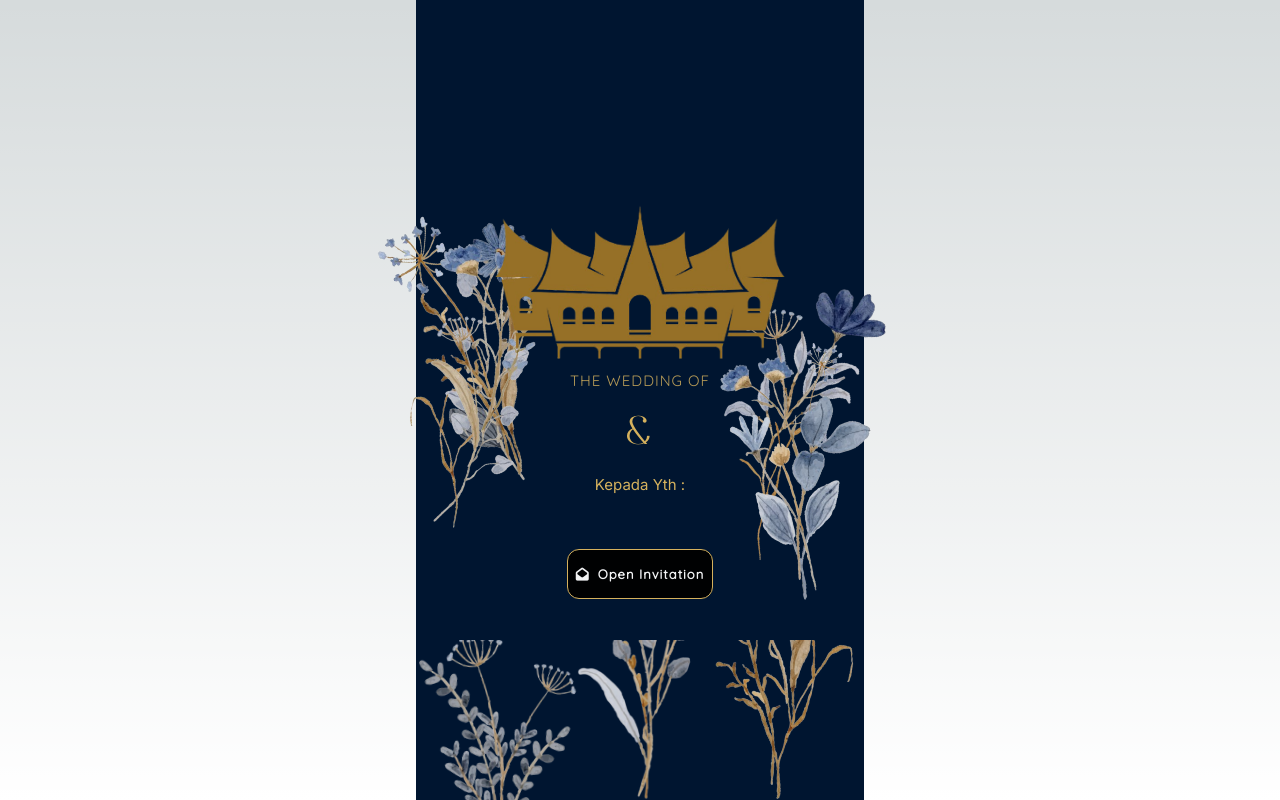
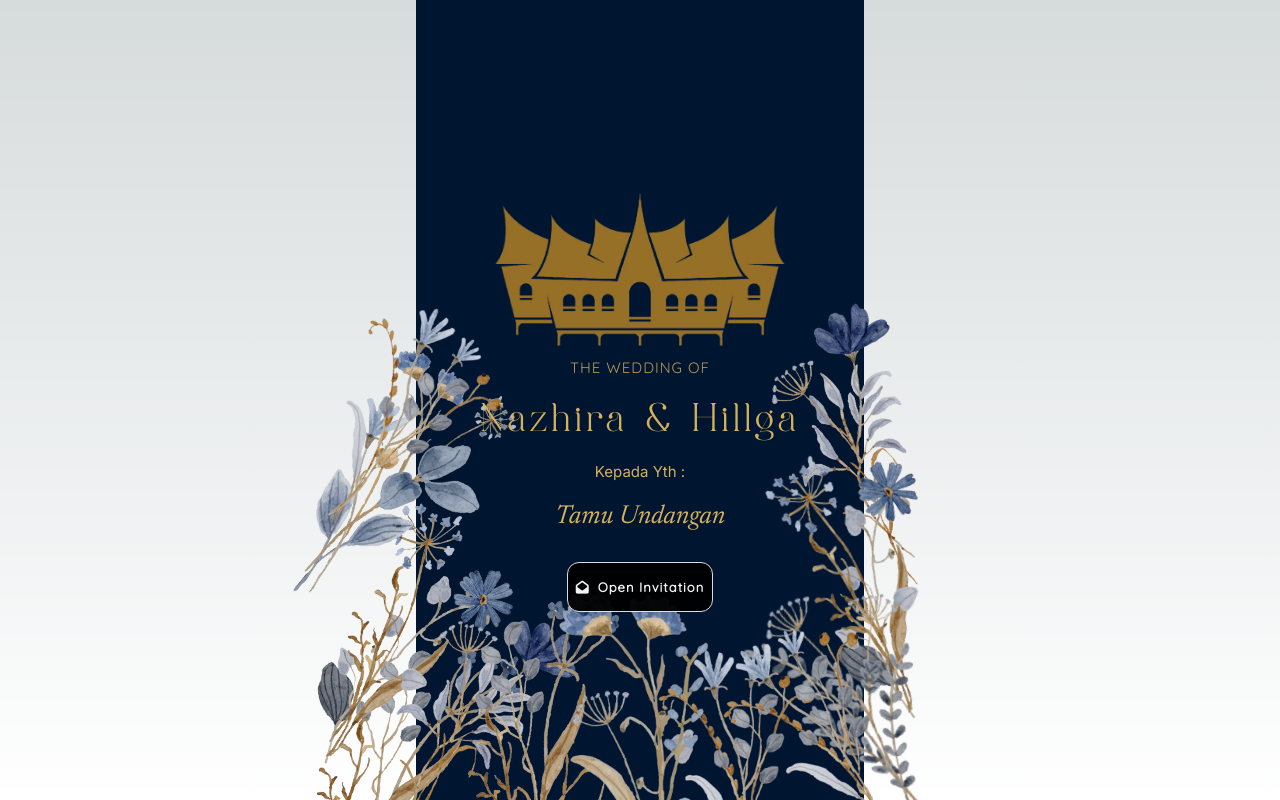
Before and after one commit to Hillindo/wedding-invitation18, a Next.js app: page /front in a window 1280 px wide. Built offline with nearby package versions, Linux system fonts and the light colour scheme.

Commit message:
feat: enhance flower decoration animations and improve initial state values in Front component

```diff
--- a/src/app/front/page.tsx
+++ b/src/app/front/page.tsx
@@ -4,13 +4,38 @@ import { motion, AnimatePresence } from "framer-motion";
 import GateAnimation from "../component/gate/GateAnimation";
 
 export default function Front({data, guestName, onOpenInvitation}:any) {
-    const [nameLeft, setNameLeft] = useState("");
-    const [nameRight, setNameRight] = useState("");
-    const [nameAliasLeft, setNameAliasLeft] = useState("");
-    const [nameAliasRight, setNameAliasRight] = useState("");
-    const [newGuestName, setNewGuestName] = useState("");
+    const [nameLeft, setNameLeft] = useState("Nazhira"); // Statis: nama mempelai pria
+    const [nameRight, setNameRight] = useState("Hillga"); // Statis: nama mempelai wanita
+    const [nameAliasLeft, setNameAliasLeft] = useState("Nazhira"); // Statis: nama alias mempelai pria
+    const [nameAliasRight, setNameAliasRight] = useState("Hillga"); // Statis: nama alias mempelai wanita
+    const [newGuestName, setNewGuestName] = useState("Tamu Undangan"); // Statis: nama tamu
     const [isGateOpen, setIsGateOpen] = useState(false);
     const [isLeaving, setIsLeaving] = useState(false);
+
+    // Animasi keyframes untuk bunga
+    const flowerAnimationLeft = {
+        animate: {
+            x: [0, -5, 0, -2, 0],
+            rotate: [-5, -3, -5, -7, -5],
+            transition: {
+                duration: 5,
+                repeat: Infinity,
+                ease: "easeInOut"
+            }
+        }
+    };
+
+    const flowerAnimationRight = {
+        animate: {
+            x: [0, 5, 0, 2, 0],
+            rotate: [5, 3, 5, 7, 5],
+            transition: {
+                duration: 5,
+                repeat: Infinity,
+                ease: "easeInOut"
+            }
+        }
+    };
 
     useEffect(() => {
         setIsGateOpen(true);
@@ -25,10 +50,9 @@ export default function Front({data, guestName, onOpenInvitation}:any) {
     useEffect(() => {
         const fetchData = async () => {
             try {
-                // Tambahkan pengecekan untuk data sebelum mengakses propertinya
                 if (data && data.brideGroomLeft && data.brideGroomRight) {
                     const nameLeft = data?.brideGroomLeft[0] && (data?.brideGroomLeft[0].name_male ? data.brideGroomLeft[0].name_male : data.brideGroomLeft[0].name_female)?.split(" ");
-                    const nameRight = data?.brideGroomRight[0] && (data?.brideGroomRight[0].name_male ? data.brideGroomRight[0].name_male : data.brideGroomRight[0].name_female)?.split(" ");
+                    const nameRight = data?.brideGroomRight[0] && (data?.brideGroomRight[0].name_male ? data?.brideGroomRight[0].name_male : data?.brideGroomRight[0].name_female)?.split(" ");
                     setNameLeft(nameLeft ? nameLeft[0] : "");
                     setNameRight(nameRight ? nameRight[0] : "");
                     setNameAliasLeft(data?.brideGroomLeft[0]?.name_alias || "");
@@ -67,42 +91,203 @@ export default function Front({data, guestName, onOpenInvitation}:any) {
                     <section
                         className='relative w-full min-h-screen bg-transparent bg-cover bg-center bg-no-repeat lg:max-w-md mx-auto'
                         style={{ backgroundColor: '#001530' }}
-                        // Original background image implementation
-                        // style={{ backgroundImage: 'url(/img/bg-1.jpg)' }}
                     >
-                        {/* <div className="w-full min-h-screen opacity-50 bg-black top-0 left-0 absolute"></div> */}
-
                         {/* Flower decorations - LEFT */}
-                        <div className="absolute left-0 top-1/4 z-10" style={{ transform: 'rotate(-15deg) translateX(-20px)' }}>
-                            <img src="/img/flower-front/Bunga1.png" alt="Flower decoration" className="w-32 md:w-40" />
-                        </div>
-                        <div className="absolute left-0 bottom-1/3 z-10" style={{ transform: 'rotate(10deg) translateX(-15px)' }}>
-                            <img src="/img/flower-front/Bunga3.png" alt="Flower decoration" className="w-28 md:w-36" />
-                        </div>
+                        <motion.div
+                                className="w-full h-auto top-[600px] absolute left-[-100px]"
+                                animate={{
+                                    x: [0, 9, 0, -4, 0],
+                                    transition: {
+                                        duration: 5,
+                                        repeat: Infinity,
+                                        ease: "easeInOut",
+                                        delay: 0.5
+                                    }
+                                }}
+                            >
+                                <img src="/img/flower-front/Bunga7.png" alt="Flower decoration"
+                                    className="w-32 md:w-40 " style={{ transform: 'rotate(35deg)' }}
+                                        />
+                        </motion.div>
+                        <motion.div
+                                className="w-full h-auto top-[500px] absolute left-[-100px]"
+                                animate={{
+                                    x: [0, 10, 0, -5, 0],
+                                    transition: {
+                                        duration: 5,
+                                        repeat: Infinity,
+                                        ease: "easeInOut",
+                                        delay: 0.3
+                                    }
+                                }}
+                            >
+                                <img src="/img/flower-front/Bunga1.png" alt="Flower decoration"
+                                    className="w-32 md:w-40 " style={{ transform: 'rotate(35deg)' }}
+                                        />
+                        </motion.div>
+                        <motion.div
+                                className="w-full h-auto top-[350px] absolute left-[-100px]"
+                                animate={{
+                                    x: [0, 10, 0, -5, 0],
+                                    transition: {
+                                        duration: 5,
+                                        repeat: Infinity,
+                                        ease: "easeInOut",
+                                        delay: 0.3
+                                    }
+                                }}
+                            >
+                                <img src="/img/flower-front/Bunga4.png" alt="Flower decoration"
+                                    className="w-32 md:w-40 " style={{ transform: 'rotate(35deg)' }}
+                                        />
+                        </motion.div>
+                        <motion.div
+                                className="w-full h-auto top-[300px] absolute left-[-100px]"
+                                animate={{
+                                    x: [0, 10, 0, -5, 0],
+                                    transition: {
+                                        duration: 5,
+                                        repeat: Infinity,
+                                        ease: "easeInOut",
+                                        delay: 0.3
+                                    }
+                                }}
+                            >
+                                <img src="/img/flower-front/Bunga6.png" alt="Flower decoration"
+                                    className="w-32 md:w-40 " style={{ transform: 'rotate(35deg)' }}
+                                        />
+                        </motion.div>
 
                         {/* Flower decorations - RIGHT */}
-                        <div className="absolute right-0 top-1/3 z-10" style={{ transform: 'rotate(15deg) translateX(10px)' }}>
-                            <img src="/img/flower-front/Bunga2.png" alt="Flower decoration" className="w-32 md:w-40" />
-                        </div>
-                        <div className="absolute right-0 bottom-1/4 z-10" style={{ transform: 'rotate(-10deg) translateX(15px)' }}>
-                            <img src="/img/flower-front/Bunga4.png" alt="Flower decoration" className="w-28 md:w-36" />
-                        </div>
 
-                        {/* Flower decorations - BOTTOM */}
-                        <div className="absolute left-0 bottom-0 z-10 w-full">
-                            <div className="relative h-40 overflow-hidden">
-                                {/* Mengubah teknik styling untuk overflow bunga - lebih kompatibel dengan Vercel */}
-                                <img src="/img/flower-front/Bunga5.png" alt="Flower decoration"
-                                    className="absolute left-0 w-32 md:w-40"
-                                    style={{
-                                        transform: 'rotate(-5deg) translateY(40%)',
-                                        bottom: '0'
-                                    }} />
-                                <img src="/img/flower-front/Bunga6.png" alt="Flower decoration"
-                                    className="absolute left-1/2 bottom-0 transform -translate-x-1/2 w-40 md:w-48" />
-                                <img src="/img/flower-front/Bunga7.png" alt="Flower decoration"
-                                    className="absolute right-0 bottom-0 w-32 md:w-40"
-                                    style={{ transform: 'rotate(5deg)' }} />
+                        <motion.div
+                                className="top-[300px] absolute right-[-80px]"
+                                animate={{
+                                    x: [0, 10, 0, -5, 0],
+                                    transition: {
+                                        duration: 5,
+                                        repeat: Infinity,
+                                        ease: "easeInOut",
+                                        delay: 0.3
+                                    }
+                                }}
+                            >
+                                <img src="/img/flower-front/Bunga2.png" alt="Flower decoration"
+                                    className="w-32 md:w-40 " style={{ transform: 'rotate(340deg)' }}
+                                        />
+                        </motion.div>
+                        <motion.div
+                            className="top-[450px] absolute right-[-80px]"
+                            style={{ transformOrigin: "right center" }}
+                            animate={flowerAnimationRight.animate}
+                        >
+                            <img src="/img/flower-front/Bunga1.png" alt="Flower decoration" className="w-32 md:w-40 " style={{ transform: 'rotate(340deg)' }} />
+                        </motion.div>
+                        <motion.div
+                            className="top-[550px] absolute right-[-80px]"
+                            style={{ transformOrigin: "right center" }}
+                            animate={{
+                                x: [0, 3, 0, 5, 0],
+                                rotate: [-10, -8, -10, -12, -10],
+                                transition: {
+                                    duration: 6,
+                                    repeat: Infinity,
+                                    ease: "easeInOut",
+                                    delay: 1
+                                }
+                            }}
+                        >
+                            <img src="/img/flower-front/Bunga5.png" alt="Flower decoration" className="w-32 md:w-40 " style={{ transform: 'rotate(340deg)' }} />
+                        </motion.div>
+
+                        {/* Flower decorations - BOTTOM dengan gambar dirotasi horizontal */}
+                        <div className="absolute left-0 bottom-[-95px] z-10 w-full">
+                            <div className="relative h-40">
+                                <motion.div
+                                    className="absolute left-[-30px] bottom-[10px]"
+                                    animate={{
+                                        x: [0, -10, 0, -4, 0],
+                                        y: [0, 1, 0],
+                                        transition: {
+                                            duration: 8,
+                                            repeat: Infinity,
+                                            ease: "easeInOut"
+                                        }
+                                    }}
+                                >
+                                    <img src="/img/flower-front/Bunga2.png" alt="Flower decoration"
+                                        className="w-32 md:w-40"
+                                        style={{ transform: 'rotate(30deg)' }} />
+                                </motion.div>
+
+                                <motion.div
+                                    className="absolute left-[40px] bottom-[-20px]"
+                                    animate={{
+                                        x: [0, 10, 0, 3, 0],
+                                        y: [0, -1, 0],
+                                        transition: {
+                                            duration: 3,
+                                            repeat: Infinity,
+                                            ease: "easeInOut",
+                                            delay: 0.2
+                                        }
+                                    }}
+                                >
+                                    <img src="/img/flower-front/Bunga7.png" alt="Flower decoration"
+                                        className="w-32 md:w-40"
+                                        style={{ transform: 'rotate(10deg)' }}
+                                       />
+                                </motion.div>
+
+                                <motion.div
+                                    className="absolute left-1/2 bottom-0 left-[120px] bottom-[-80px]"
+                                    animate={{
+                                        y: [0, -2, 0, -3, 0],
+                                        transition: {
+                                            duration: 4,
+                                            repeat: Infinity,
+                                            ease: "easeInOut"
+                                        }
+                                    }}
+                                >
+                                    <img src="/img/flower-front/Bunga3.png" alt="Flower decoration"
+                                        className="w-40 md:w-48"
+                                         />
+                                </motion.div>
+
+                                <motion.div
+                                    className="absolute right-[50px] bottom-[10px]"
+                                    animate={{
+                                        x: [0, 10, 0, 3, 0],
+                                        transition: {
+                                            duration: 7,
+                                            repeat: Infinity,
+                                            ease: "easeInOut",
+                                            delay: 0.6
+                                        }
+                                    }}
+                                >
+                                    <img src="/img/flower-front/Bunga6.png" alt="Flower decoration"
+                                        className="w-32 md:w-40"
+                                         />
+                                </motion.div>
+
+                                <motion.div
+                                    className="absolute right-[-40px] bottom-10"
+                                    animate={{
+                                        x: [0, 10, 0, -5, 0],
+                                        transition: {
+                                            duration: 5,
+                                            repeat: Infinity,
+                                            ease: "easeInOut",
+                                            delay: 0.3
+                                        }
+                                    }}
+                                >
+                                    <img src="/img/flower-front/Bunga6.png" alt="Flower decoration"
+                                        className="w-32 md:w-40" style={{ transform: 'rotate(-30deg)' }}
+                                         />
+                                </motion.div>
                             </div>
                         </div>
 
@@ -151,8 +336,7 @@ export default function Front({data, guestName, onOpenInvitation}:any) {
                                     transition={{ delay: 1.2 }}
                                     onClick={handleOpenInvitation}
                                 >
-                                    <button className="border hover:border-black border-solid tracking-[1px] bg-black hover:bg-white rounded-xl p-2 text-[13px] font-quicksand opacity-95 text-white font-semibold hover:text-black md:text-2xl lg:text-[13px]"
-                                    style={{ borderColor: '#e1ba60' }}>
+                                    <button className="border hover:border-black border-solid tracking-[1px] bg-black hover:bg-white rounded-xl p-2 text-[13px] font-quicksand opacity-95 text-white font-semibold hover:text-black md:text-2xl lg:text-[13px]">
                                         <span>
                                             <i className="fa fa-envelope-open mr-2 z-20"></i>
                                         </span>
```
